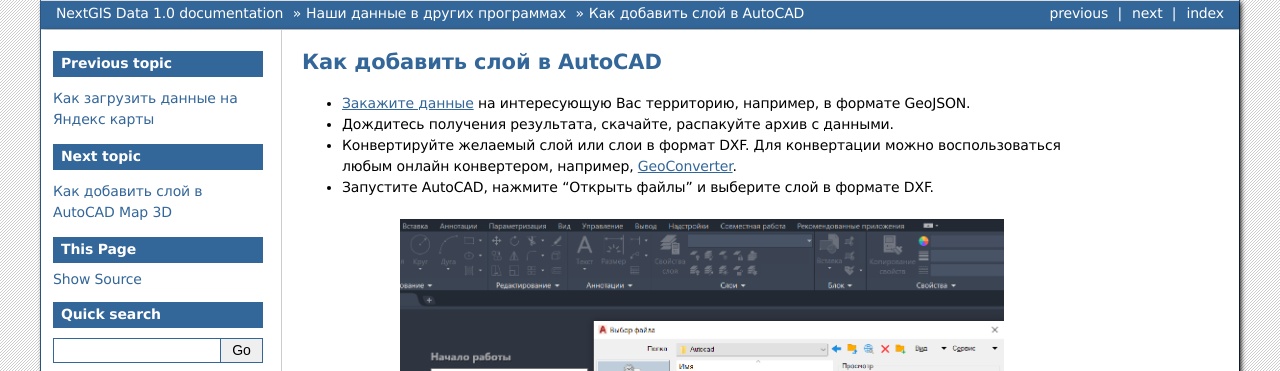
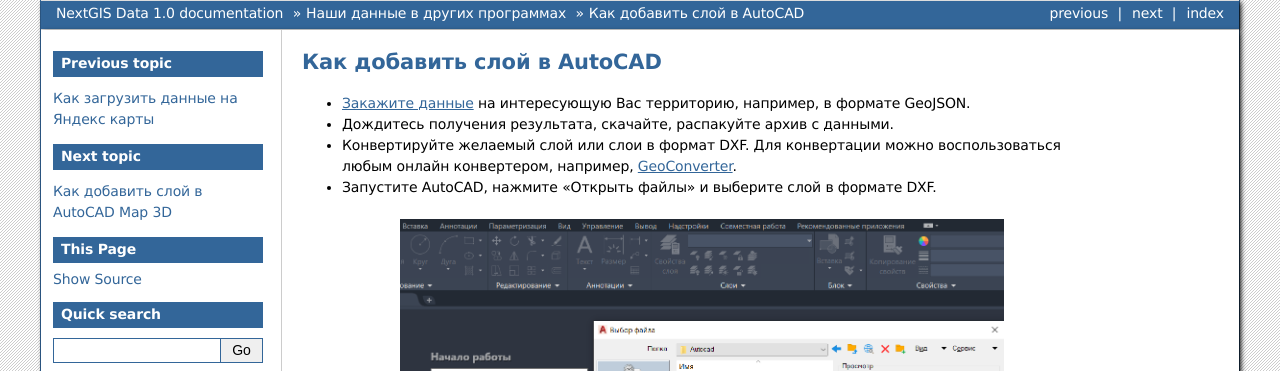
Before and after one commit to nextgis/docs_data, a Sphinx documentation site: the page built from source/autocad.rst, in a window 1280 px wide. Shown: the top 371 px of the page. Built offline with Sphinx 7.4.7, drawn with Linux system fonts in a browser that asks for light colours; formulas are drawn with MathJax 3; pages that are not in the unit, such as notebooks, are missing from menus.

```diff
--- a/source/autocad.rst
+++ b/source/autocad.rst
@@ -6,7 +6,7 @@
 * `Закажите данные <https://data.nextgis.com/ru/>`_ на интересующую Вас территорию, например, в формате GeoJSON.
 * Дождитесь получения результата, скачайте, распакуйте архив с данными.
 * Конвертируйте желаемый слой или слои в формат DXF. Для конвертации можно воспользоваться любым онлайн конвертером, например, `GeoConverter <https://geoconverter.hsr.ch/vector>`_.
-* Запустите AutoCAD, нажмите “Открыть файлы” и выберите слой в формате DXF.
+* Запустите AutoCAD, нажмите «Открыть файлы» и выберите слой в формате DXF.
 
 .. figure:: _static/autocad1.png
    :name: autocad1
```
